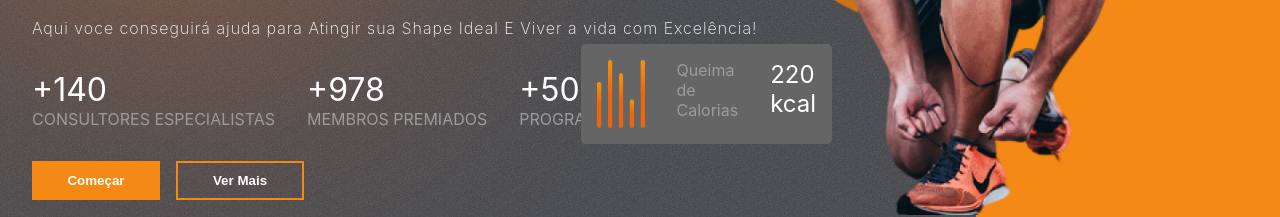
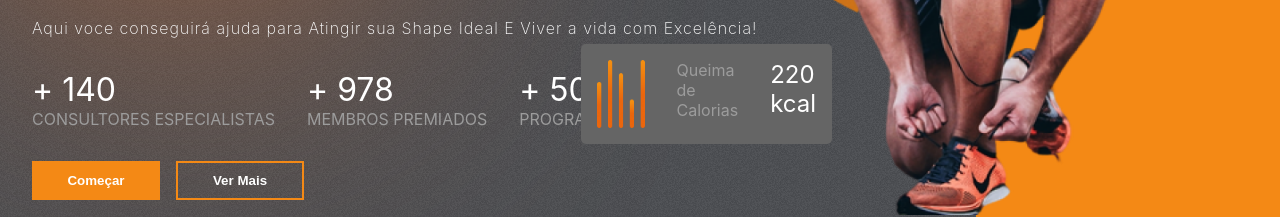
Before and after one commit to SuzukiJhor/Gym-website, a React (Vite) app: page / in a window 1280 px wide. Shown: the part 468-685 px from the top of the page. Built offline with nearby package versions, Linux system fonts and the light colour scheme.

Commit message:
feat: add Count up into project

```diff
--- a/package.json
+++ b/package.json
@@ -12,6 +12,7 @@
   "dependencies": {
     "framer-motion": "^11.1.7",
     "react": "^18.2.0",
+    "react-countup": "^6.5.3",
     "react-dom": "^18.2.0"
   },
   "devDependencies": {
--- a/src/components/Hero/Hero.tsx
+++ b/src/components/Hero/Hero.tsx
@@ -6,6 +6,7 @@ import hero_image_back from '../../assets/hero_image_back.png';
 import Heart from '../../assets/heart.png';
 import Calories from '../../assets/calories.png';
 import {motion} from 'framer-motion'
+import CountUp from 'react-countup';
 
 function Hero() {
     const transition = {type: 'spring', duration: 3};
@@ -37,15 +38,22 @@ function Hero() {
             </div>
             <div className="figures">
                 <div>
-                    <span>+140</span>
+                    <span>
+                        <CountUp end={140} start={100} duration={3} prefix="+ " />
+                    </span>
+
                     <span>Consultores Especialistas</span>
                 </div>
                 <div>
-                    <span>+978</span>
+                    <span>
+                        <CountUp end={978} start={900} duration={3} prefix="+ " />
+                    </span>
                     <span>Membros Premiados</span>
                 </div>
                 <div>
-                    <span>+50</span>
+                    <span>
+                        <CountUp end={50} start={10} duration={3} prefix="+ " />
+                    </span>
                     <span>Programas Fitness</span>
                 </div>
              </div>
```
Also changed, not shown: 1 other file (tests, documents, lock files or other folders).
